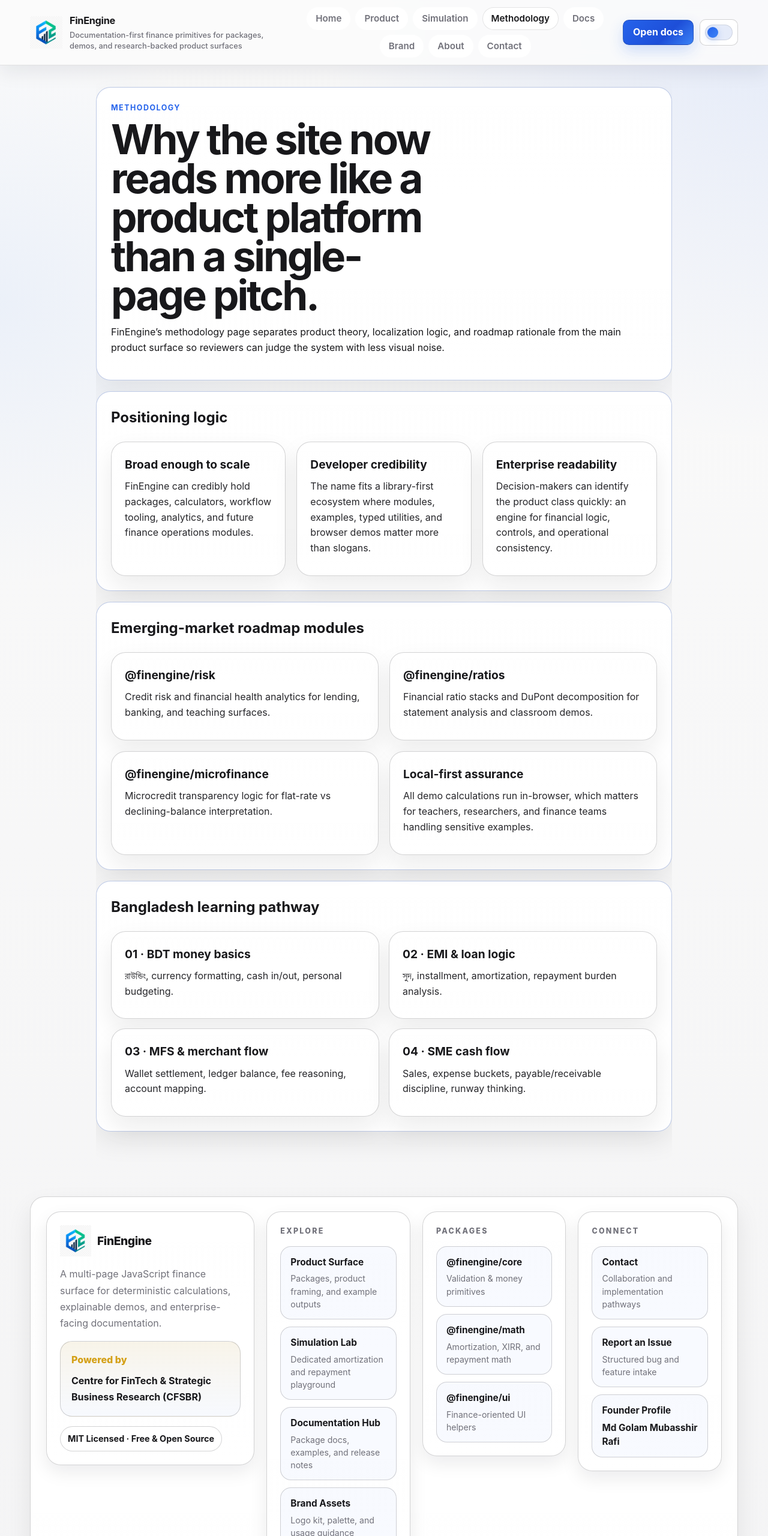
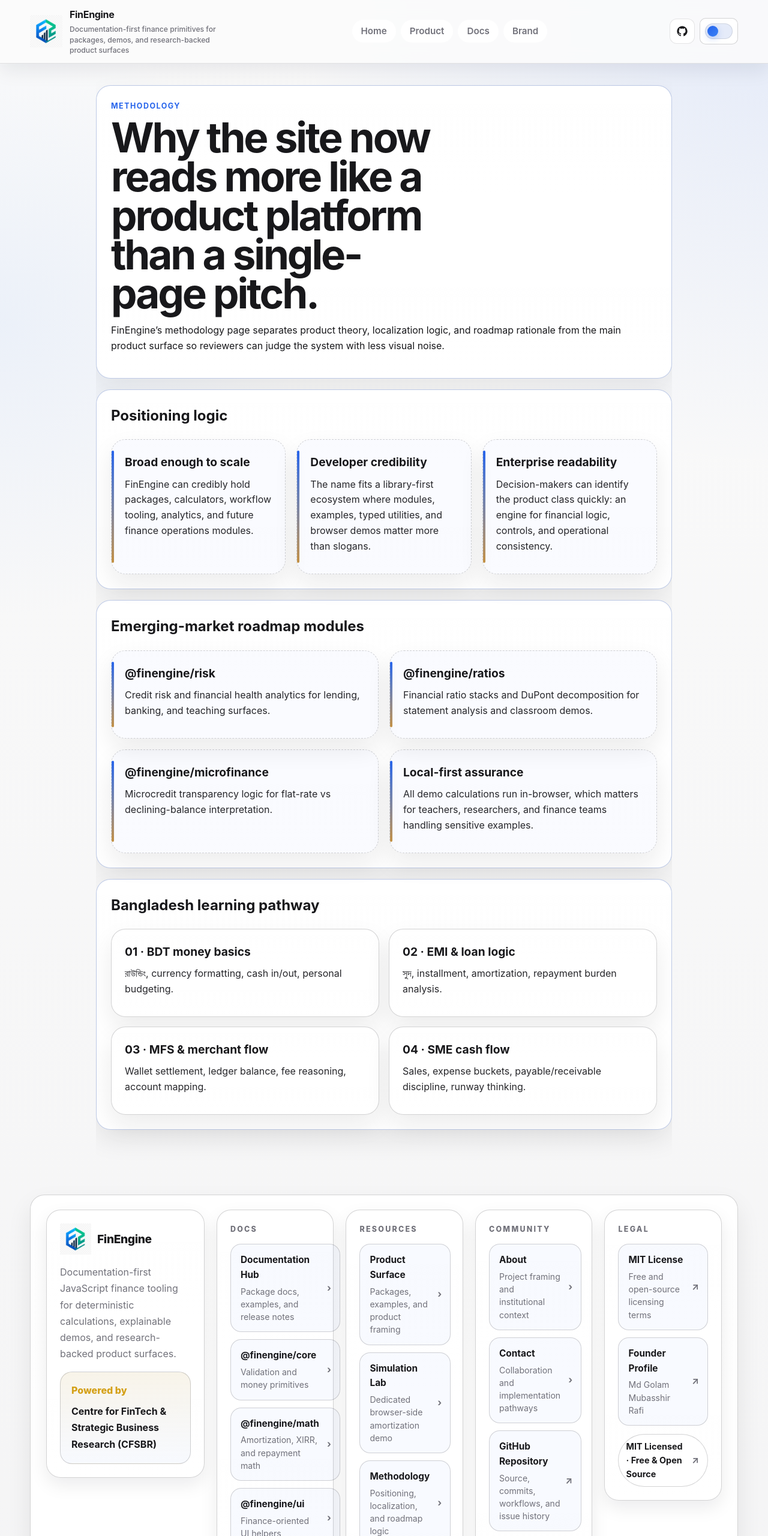
Before and after one commit to gmrafi/FinEngine, a website with bundled scripts: page methodology/index.html in a window 1280 px wide. Shown: the top 2560 px of the page at 60% size. Built offline with nearby package versions, Linux system fonts and the light colour scheme.

Commit message:
Clarify card affordance and simplify site navigation

```diff
--- a/assets/js/shared-layout.js
+++ b/assets/js/shared-layout.js
@@ -3,12 +3,8 @@ import { SITE_BRAND } from './brand.js';
 const NAV_ITEMS = [
   { label: 'Home', path: 'index.html', key: 'home' },
   { label: 'Product', path: 'product/', key: 'product' },
-  { label: 'Simulation', path: 'simulation/', key: 'simulation' },
-  { label: 'Methodology', path: 'methodology/', key: 'methodology' },
   { label: 'Docs', path: 'docs/', key: 'docs' },
   { label: 'Brand', path: 'brand/', key: 'brand' },
-  { label: 'About', path: 'about/', key: 'about' },
-  { label: 'Contact', path: 'contact/', key: 'contact' },
 ];
 
 const PROOF_BADGES = [
@@ -89,7 +85,9 @@ function renderHeader(pageType) {
         </a>
         <nav class="navlinks navlinks-pill" aria-label="Primary navigation">${nav}</nav>
         <div class="toolbar header-actions">
-          <a class="star-cta header-primary-cta" href="${toRoot('docs/')}"><span>Open docs</span></a>
+          <a class="header-icon-link" href="https://github.com/gmrafi/FinEngine" target="_blank" rel="noopener noreferrer" aria-label="Open FinEngine GitHub repository">
+            <svg viewBox="0 0 24 24" aria-hidden="true" focusable="false"><path fill="currentColor" d="M12 .5C5.65.5.5 5.66.5 12.03c0 5.1 3.29 9.42 7.86 10.95.58.11.79-.25.79-.56 0-.28-.01-1.2-.02-2.17-3.2.7-3.88-1.37-3.88-1.37-.52-1.34-1.28-1.69-1.28-1.69-1.05-.72.08-.71.08-.71 1.16.08 1.77 1.2 1.77 1.2 1.04 1.78 2.72 1.27 3.38.97.1-.76.4-1.27.73-1.56-2.55-.29-5.24-1.28-5.24-5.67 0-1.25.45-2.27 1.18-3.07-.12-.29-.51-1.45.11-3.02 0 0 .97-.31 3.18 1.17a11.08 11.08 0 0 1 5.79 0c2.2-1.48 3.17-1.17 3.17-1.17.63 1.57.24 2.73.12 3.02.74.8 1.18 1.82 1.18 3.07 0 4.4-2.69 5.37-5.25 5.66.41.36.78 1.08.78 2.18 0 1.58-.01 2.86-.01 3.25 0 .31.21.68.8.56 4.56-1.54 7.84-5.86 7.84-10.95C23.5 5.66 18.35.5 12 .5Z"/></svg>
+          </a>
           <button class="theme-toggle theme-toggle-compact" type="button" data-theme-toggle aria-label="Toggle color theme" aria-pressed="false"><span class="theme-toggle-track" aria-hidden="true"><span class="theme-toggle-thumb"></span></span></button>
           <button class="menu-toggle" type="button" data-menu-toggle aria-expanded="false" aria-controls="site-mobile-menu" aria-label="Open navigation menu"><span class="menu-toggle-lines" aria-hidden="true"><span></span><span></span></span></button>
         </div>
@@ -99,6 +97,7 @@ function renderHeader(pageType) {
           <div class="mobile-drawer-actions">
             <a class="star-cta mobile-docs-cta" href="${toRoot('docs/')}"><span>Open docs</span></a>
             <a class="mini-btn mobile-demo-cta" href="${toRoot('simulation/')}">Open simulation</a>
+            <a class="mini-btn mobile-demo-cta mobile-external-cta" href="https://github.com/gmrafi/FinEngine" target="_blank" rel="noopener noreferrer">GitHub ↗</a>
           </div>
           <nav class="mobile-nav" aria-label="Mobile navigation">${nav}</nav>
         </div>
@@ -143,51 +142,61 @@ function renderFooter() {
   return `
     <footer class="shell site-footer-shell">
       <div class="footer-panel site-footer-panel">
-        <div class="site-footer-grid">
+        <div class="site-footer-grid site-footer-grid-5">
           <section class="footer-column footer-column-brand" aria-label="Brand and institution">
             <a class="footer-brand footer-brandline" href="${root}index.html"><img class="footer-logo" src="${root}logo-mark.png" alt="FinEngine logo" loading="lazy" decoding="async" /><span>FinEngine</span></a>
-            <p class="footer-intro">A multi-page JavaScript finance surface for deterministic calculations, explainable demos, and enterprise-facing documentation.</p>
-            <div class="footer-highlight-card footer-powered-card">
+            <p class="footer-intro">Documentation-first JavaScript finance tooling for deterministic calculations, explainable demos, and research-backed product surfaces.</p>
+            <div class="footer-highlight-card footer-powered-card footer-static-card">
               <div class="footer-card-title footer-card-title-gold">Powered by</div>
-              <p><a href="https://web.cfsbr.com/"><strong>Centre for FinTech &amp; Strategic Business Research (CFSBR)</strong></a></p>
-            </div>
-            <div class="footer-license-row">
-              <a class="footer-license-badge" href="https://github.com/gmrafi/FinEngine/blob/main/LICENSE">MIT Licensed · Free &amp; Open Source</a>
+              <p><a href="https://web.cfsbr.com/" target="_blank" rel="noopener noreferrer"><strong>Centre for FinTech &amp; Strategic Business Research (CFSBR)</strong></a></p>
             </div>
           </section>
 
-          <section class="footer-column" aria-label="Explore">
-            <div class="footer-heading">EXPLORE</div>
+          <section class="footer-column" aria-label="Docs">
+            <div class="footer-heading">DOCS</div>
             <div class="footer-link-list">
-              <a href="${root}product/"><strong>Product Surface</strong><span>Packages, product framing, and example outputs</span></a>
-              <a href="${root}simulation/"><strong>Simulation Lab</strong><span>Dedicated amortization and repayment playground</span></a>
               <a href="${root}docs/"><strong>Documentation Hub</strong><span>Package docs, examples, and release notes</span></a>
-              <a href="${root}brand/"><strong>Brand Assets</strong><span>Logo kit, palette, and usage guidance</span></a>
-            </div>
-          </section>
-
-          <section class="footer-column" aria-label="Packages">
-            <div class="footer-heading">PACKAGES</div>
-            <div class="footer-link-list">
-              <a href="${root}docs/core/"><strong>@finengine/core</strong><span>Validation &amp; money primitives</span></a>
+              <a href="${root}docs/core/"><strong>@finengine/core</strong><span>Validation and money primitives</span></a>
               <a href="${root}docs/math/"><strong>@finengine/math</strong><span>Amortization, XIRR, and repayment math</span></a>
               <a href="${root}docs/ui/"><strong>@finengine/ui</strong><span>Finance-oriented UI helpers</span></a>
             </div>
           </section>
 
-          <section class="footer-column" aria-label="Connect">
-            <div class="footer-heading">CONNECT</div>
+          <section class="footer-column" aria-label="Resources">
+            <div class="footer-heading">RESOURCES</div>
             <div class="footer-link-list">
+              <a href="${root}product/"><strong>Product Surface</strong><span>Packages, examples, and product framing</span></a>
+              <a href="${root}simulation/"><strong>Simulation Lab</strong><span>Dedicated browser-side amortization demo</span></a>
+              <a href="${root}methodology/"><strong>Methodology</strong><span>Positioning, localization, and roadmap logic</span></a>
+              <a href="${root}brand/"><strong>Brand Assets</strong><span>Logo kit, palette, and usage guidance</span></a>
+            </div>
+          </section>
+
+          <section class="footer-column" aria-label="Community">
+            <div class="footer-heading">COMMUNITY</div>
+            <div class="footer-link-list">
+              <a href="${root}about/"><strong>About</strong><span>Project framing and institutional context</span></a>
               <a href="${root}contact/"><strong>Contact</strong><span>Collaboration and implementation pathways</span></a>
-              <a href="https://github.com/gmrafi/FinEngine/issues/new/choose"><strong>Report an Issue</strong><span>Structured bug and feature intake</span></a>
-              <a href="https://www.gmrafi.com.bd/"><strong>Founder Profile</strong><span><strong>Md Golam Mubasshir Rafi</strong></span></a>
+              <a class="is-external" href="https://github.com/gmrafi/FinEngine" target="_blank" rel="noopener noreferrer"><strong>GitHub Repository</strong><span>Source, commits, workflows, and issue history</span></a>
+              <a class="is-external" href="https://github.com/gmrafi/FinEngine/issues/new/choose" target="_blank" rel="noopener noreferrer"><strong>Report an Issue</strong><span>Structured bug and feature intake</span></a>
+            </div>
+          </section>
+
+          <section class="footer-column" aria-label="Legal">
+            <div class="footer-heading">LEGAL</div>
+            <div class="footer-link-list">
+              <a class="is-external" href="https://github.com/gmrafi/FinEngine/blob/main/LICENSE" target="_blank" rel="noopener noreferrer"><strong>MIT License</strong><span>Free and open-source licensing terms</span></a>
+              <a class="is-external" href="https://www.gmrafi.com.bd/" target="_blank" rel="noopener noreferrer"><strong>Founder Profile</strong><span>Md Golam Mubasshir Rafi</span></a>
+            </div>
+            <div class="footer-license-row">
+              <a class="footer-license-badge is-external" href="https://github.com/gmrafi/FinEngine/blob/main/LICENSE" target="_blank" rel="noopener noreferrer">MIT Licensed · Free &amp; Open Source</a>
             </div>
           </section>
         </div>
 
         <div class="footer-bottom-strip">
           <div class="footer-bottom-left">© 2026 FinEngine · Built by <strong>Md Golam Mubasshir Rafi</strong> · Powered by <span class="footer-powered-inline">CFSBR</span></div>
-          <div class="footer-bottom-right">v0.3.0 · Multi-page GitHub Pages</div>
+          <div class="footer-bottom-right">v0.3.0 · Multi-page product docs</div>
           <p class="footer-disclaimer">Disclaimer: FinEngine is an open-source computation and simulation toolkit. Production accounting ledgers, statutory filings, and credit-scoring implementations should always be audited under applicable regulatory and accounting frameworks.</p>
         </div>
       </div>
--- a/methodology/index.html
+++ b/methodology/index.html
@@ -35,18 +35,18 @@
     <section class="doc-card">
       <h2>Positioning logic</h2>
       <div class="grid-3 compact-grid">
-        <article class="info-panel"><h3>Broad enough to scale</h3><p>FinEngine can credibly hold packages, calculators, workflow tooling, analytics, and future finance operations modules.</p></article>
-        <article class="info-panel"><h3>Developer credibility</h3><p>The name fits a library-first ecosystem where modules, examples, typed utilities, and browser demos matter more than slogans.</p></article>
-        <article class="info-panel"><h3>Enterprise readability</h3><p>Decision-makers can identify the product class quickly: an engine for financial logic, controls, and operational consistency.</p></article>
+        <article class="info-panel static-panel"><h3>Broad enough to scale</h3><p>FinEngine can credibly hold packages, calculators, workflow tooling, analytics, and future finance operations modules.</p></article>
+        <article class="info-panel static-panel"><h3>Developer credibility</h3><p>The name fits a library-first ecosystem where modules, examples, typed utilities, and browser demos matter more than slogans.</p></article>
+        <article class="info-panel static-panel"><h3>Enterprise readability</h3><p>Decision-makers can identify the product class quickly: an engine for financial logic, controls, and operational consistency.</p></article>
       </div>
     </section>
     <section class="doc-card">
       <h2>Emerging-market roadmap modules</h2>
       <div class="grid-2 compact-grid">
-        <article class="info-panel"><h3>@finengine/risk</h3><p>Credit risk and financial health analytics for lending, banking, and teaching surfaces.</p></article>
-        <article class="info-panel"><h3>@finengine/ratios</h3><p>Financial ratio stacks and DuPont decomposition for statement analysis and classroom demos.</p></article>
-        <article class="info-panel"><h3>@finengine/microfinance</h3><p>Microcredit transparency logic for flat-rate vs declining-balance interpretation.</p></article>
-        <article class="info-panel"><h3>Local-first assurance</h3><p>All demo calculations run in-browser, which matters for teachers, researchers, and finance teams handling sensitive examples.</p></article>
+        <article class="info-panel static-panel"><h3>@finengine/risk</h3><p>Credit risk and financial health analytics for lending, banking, and teaching surfaces.</p></article>
+        <article class="info-panel static-panel"><h3>@finengine/ratios</h3><p>Financial ratio stacks and DuPont decomposition for statement analysis and classroom demos.</p></article>
+        <article class="info-panel static-panel"><h3>@finengine/microfinance</h3><p>Microcredit transparency logic for flat-rate vs declining-balance interpretation.</p></article>
+        <article class="info-panel static-panel"><h3>Local-first assurance</h3><p>All demo calculations run in-browser, which matters for teachers, researchers, and finance teams handling sensitive examples.</p></article>
       </div>
     </section>
     <section class="doc-card">
--- a/styles.css
+++ b/styles.css
@@ -1295,6 +1295,110 @@ html[data-theme='light'] .footer-license-badge {
 }
 
 
+
+
+/* Affordance and IA cleanup */
+.brandline [data-brand='name'] { font-size: 1rem; }
+.brand-sub { max-width: 34ch; font-size: 0.76rem; }
+.header-actions { gap: 8px; }
+.header-icon-link {
+  display: inline-flex;
+  align-items: center;
+  justify-content: center;
+  width: 42px;
+  height: 42px;
+  border-radius: 12px;
+  border: 1px solid var(--line);
+  background: var(--panel);
+  color: var(--text);
+  box-shadow: inset 0 1px 0 rgba(255,255,255,0.04);
+}
+.header-icon-link:hover {
+  border-color: color-mix(in srgb, var(--blue) 34%, var(--line-strong) 66%);
+  transform: translateY(-1px);
+}
+.header-icon-link svg { width: 18px; height: 18px; }
+.link-panel {
+  position: relative;
+  cursor: pointer;
+  padding-right: 56px;
+}
+.link-panel::after {
+  content: '›';
+  position: absolute;
+  right: 20px;
+  top: 20px;
+  width: 28px;
+  height: 28px;
+  display: inline-flex;
+  align-items: center;
+  justify-content: center;
+  border-radius: 999px;
+  border: 1px solid var(--line);
+  color: var(--text);
+  background: color-mix(in srgb, var(--panel-soft) 88%, transparent);
+  font-size: 1.15rem;
+  font-weight: 700;
+}
+.link-panel.is-external::after,
+.footer-link-list a.is-external::after,
+.footer-license-badge.is-external::after {
+  content: '↗';
+  font-size: 0.95rem;
+}
+.link-panel:hover {
+  transform: translateY(-3px);
+  box-shadow: 0 18px 36px rgba(15,23,42,0.08);
+}
+.static-panel {
+  position: relative;
+  background: color-mix(in srgb, var(--panel-soft) 72%, transparent);
+  border-style: dashed;
+  padding-left: 22px;
+}
+.static-panel::before {
+  content: '';
+  position: absolute;
+  left: 0;
+  top: 18px;
+  bottom: 18px;
+  width: 4px;
+  border-radius: 999px;
+  background: linear-gradient(180deg, var(--blue), color-mix(in srgb, var(--blue) 24%, var(--amber) 76%));
+}
+.static-panel:hover {
+  transform: none;
+  box-shadow: none;
+  border-color: color-mix(in srgb, var(--line) 80%, var(--blue) 20%);
+}
+.footer-link-list a,
+.footer-license-badge {
+  position: relative;
+  padding-right: 34px;
+}
+.footer-link-list a::after,
+.footer-license-badge::after {
+  content: '›';
+  position: absolute;
+  right: 14px;
+  top: 50%;
+  transform: translateY(-50%);
+  color: var(--muted);
+  font-weight: 700;
+}
+.site-footer-grid-5 {
+  grid-template-columns: minmax(0, 1.35fr) repeat(4, minmax(0, 1fr));
+}
+.footer-static-card { box-shadow: none; }
+@media (max-width: 1180px) {
+  .site-footer-grid-5 { grid-template-columns: repeat(2, minmax(0,1fr)); }
+  .footer-column-brand { grid-column: 1 / -1; }
+}
+@media (max-width: 980px) {
+  .site-footer-grid-5 { grid-template-columns: 1fr; }
+  .header-icon-link { display: none; }
+}
+
 /* Brand asset page */
 .brand-hero-grid {
   grid-template-columns: minmax(0, 1.02fr) minmax(360px, 0.98fr);
```
Also changed, not shown: about/index.html (+4 -4 lines), contact/index.html (+3 -3 lines), docs/index.html (+6 -6 lines), index.html (+11 -11 lines), product/index.html (+3 -3 lines).
